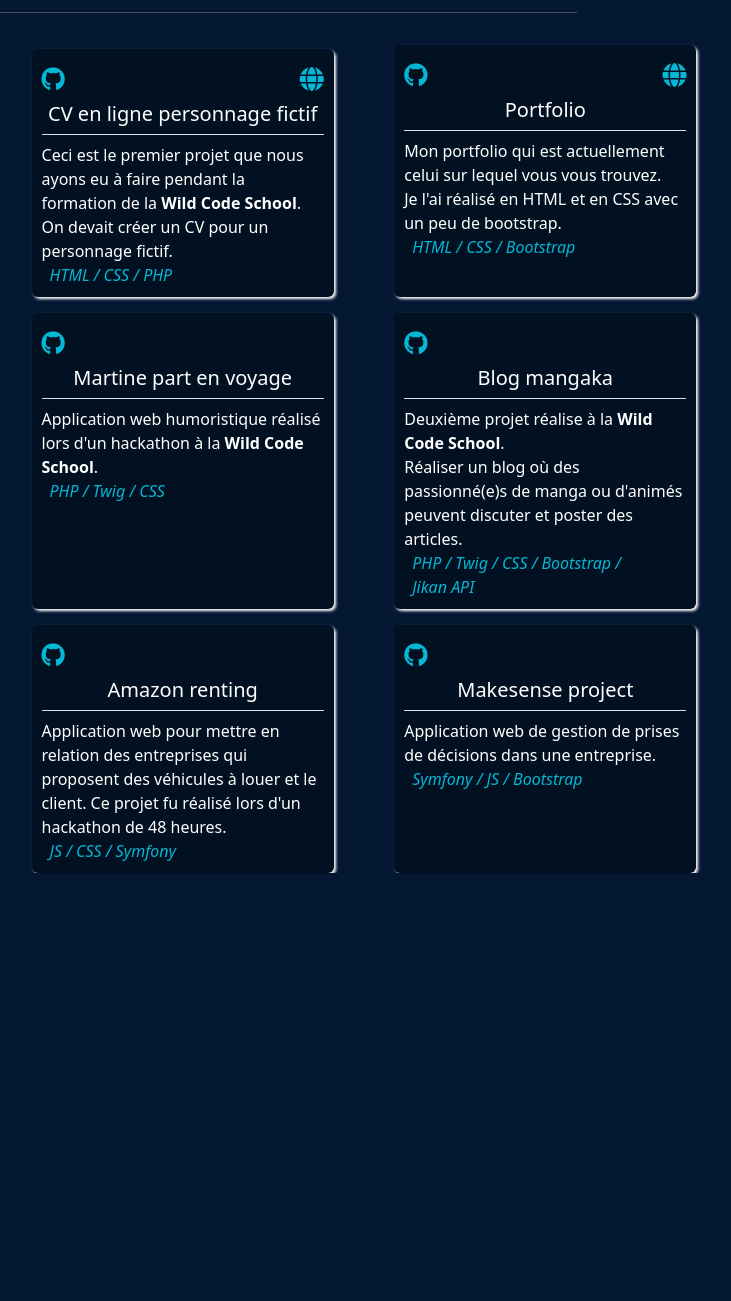
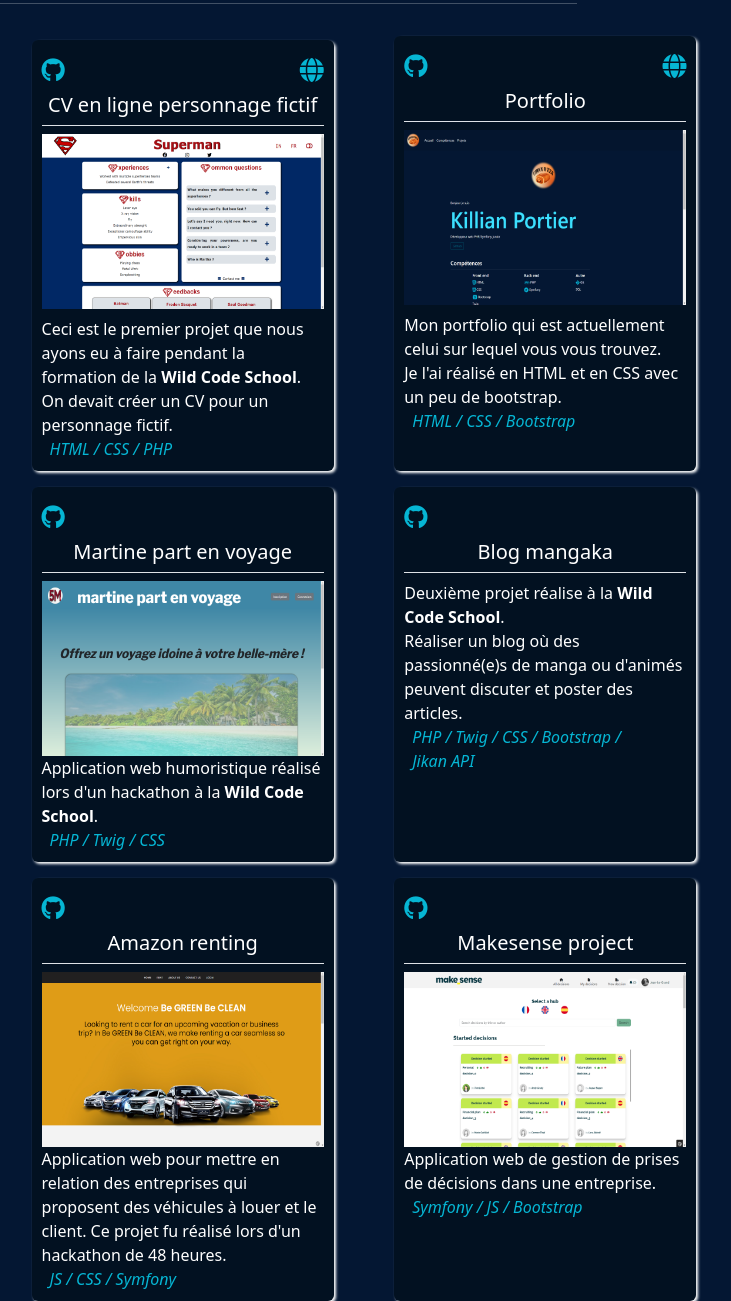
Before and after one commit to Killrian47/portfolio, a plain HTML site: page index.html in a window 1280 px wide. Shown: the part 973-2274 px from the top of the page, without its empty margins (276-1007 px from the left). Before the commit the page ends 1846 px from the top, so only its background shows below. Drawn offline with nearby package versions, Linux system fonts and the light colour scheme.

Commit message:
add image preview for project

```diff
--- a/asset/styles/styles.css
+++ b/asset/styles/styles.css
@@ -42,7 +42,12 @@ i {
 .projects {
     flex-direction: column;
 }
-
+.preview-project {
+    width: 100%;
+    height: 150px;
+    margin: auto;
+    /*width: 240px;*/
+}
 .techno {
     font-size: 1rem;
 }
@@ -59,7 +64,7 @@ i {
 }
 
 .firstname-lastname {
-    font-size: 7.5rem;
+    font-size: 7rem;
     color: #3ce0ff;
 }
 
@@ -75,4 +80,8 @@ i {
         flex-direction: inherit;
         flex-wrap: wrap;
     }
+    .preview-project {
+        height: 175px;
+        /*width: 335px;*/
+    }
 }
--- a/index.html
+++ b/index.html
@@ -114,6 +114,7 @@
                     <a href="https://projet-1-wcs.herokuapp.com" target="_blank"><i class="fa-solid fa-globe"></i></a>
                 </div>
                 <h5 class="text-center py-2 border-bottom">CV en ligne personnage fictif</h5>
+                <img src="asset/images/projet1.png" alt="preview projet 1" class="preview-project mb-2">
                 <p>Ceci est le premier projet que nous ayons eu à faire pendant la formation de la <strong>Wild Code
                     School</strong>.</p>
                 <p>On devait créer un CV pour un personnage fictif.</p>
@@ -122,10 +123,11 @@
             <div class="col-11 mx-auto box-for-project rounded mt-3 col-lg-5">
                 <div class="d-flex justify-content-between mt-2 align-items-center">
                     <a href="#"><i class="fa-brands fa-github me-1"></i></a>
-                    <a href="https://cvportefolio-kikito.herokuapp.com/" target="_blank"><i
+                    <a href="https://killianportierportfolio.netlify.app/" target="_blank"><i
                             class="fa-solid fa-globe"></i></a>
                 </div>
                 <h5 class="text-center py-2 border-bottom">Portfolio</h5>
+                <img src="asset/images/portfolio.png" alt="preview portfolio" class="preview-project mb-2">
                 <p>Mon portfolio qui est actuellement celui sur lequel vous vous trouvez. <br> Je l'ai réalisé en HTML
                     et en
                     CSS avec un peu de bootstrap.</p>
@@ -136,6 +138,7 @@
                     <a href="https://github.com/JohannZych/Hackathon_le5majeur"><i class="fa-brands fa-github me-1"></i></a>
                 </div>
                 <h5 class="text-center py-2 border-bottom">Martine part en voyage</h5>
+                <img src="asset/images/martine-part-en-voyage.png" alt="preview martine part en voyage" class="preview-project">
                 <p>Application web humoristique réalisé lors d'un hackathon à la <strong>Wild Code School</strong>.</p>
                 <i class="techno ms-2">PHP / Twig / CSS </i>
             </div>
@@ -159,6 +162,7 @@
                     <!--                <i class="fa-solid fa-globe"></i>-->
                 </div>
                 <h5 class="text-center py-2 border-bottom">Amazon renting</h5>
+                <img src="asset/images/amazon-renting.png" alt="preview amazon renting project" class="preview-project">
                 <p>Application web pour mettre en relation des entreprises qui proposent des véhicules à louer et le
                     client.
                     Ce projet fu réalisé lors d'un hackathon de 48 heures.</p>
@@ -171,6 +175,7 @@
                     <!--                <i class="fa-solid fa-globe"></i>-->
                 </div>
                 <h5 class="text-center py-2 border-bottom">Makesense project</h5>
+                <img src="asset/images/makesense-project.png" alt="preview makesense project" class="preview-project">
                 <p>Application web de gestion de prises de décisions dans une entreprise.</p>
                 <i class="techno ms-2">Symfony / JS / Bootstrap</i><br>
             </div>
```
Also changed, not shown: asset/images/amazon-renting.png (added), asset/images/makesense-project.png (added), asset/images/martine-part-en-voyage.png (added), asset/images/portfolio.png (added), asset/images/projet1.png (added).
